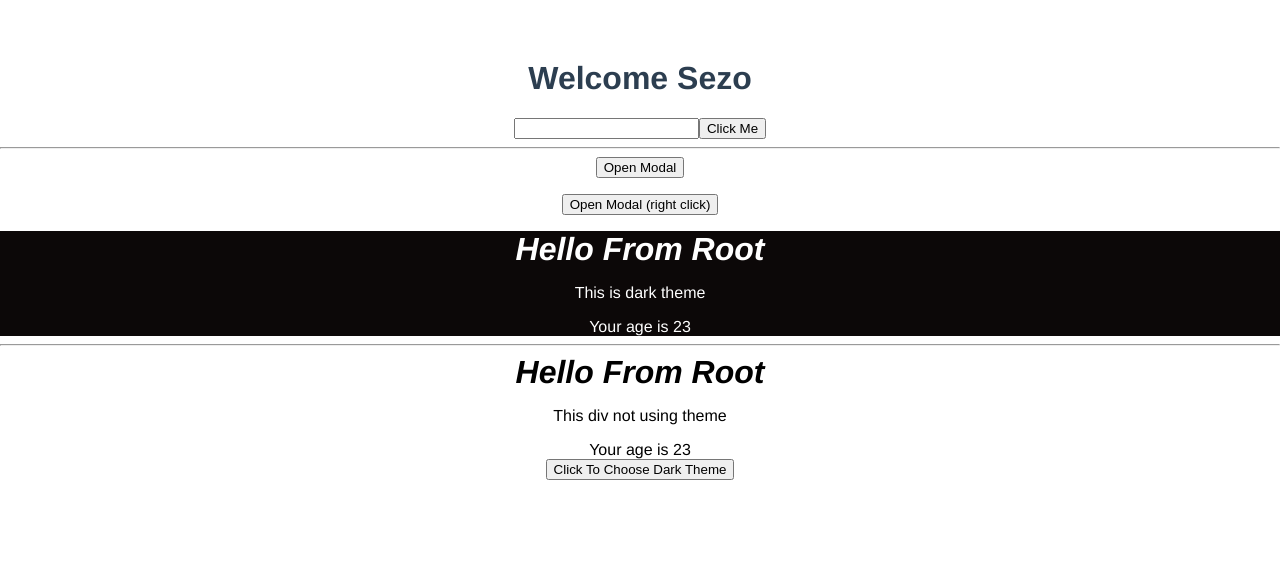
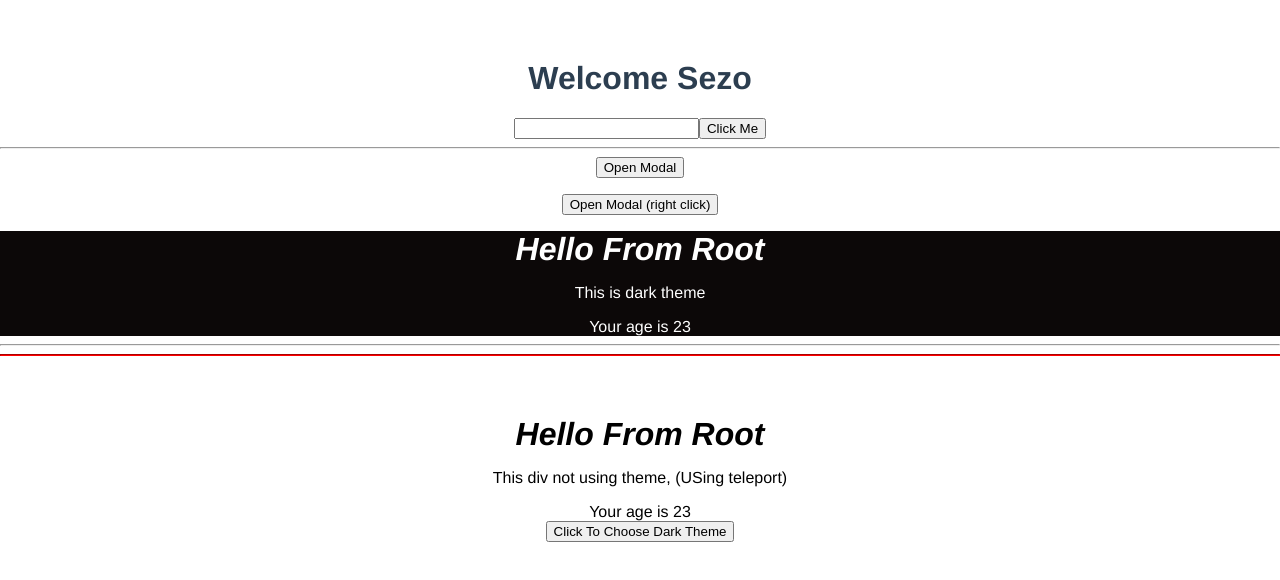
Before and after one commit to sezohessen/VueCLI, a Vue app: page / in a window 1280 px wide. Shown: the top 580 px of the page. Built offline with nearby package versions, Linux system fonts and the light colour scheme.

Commit message:
Vue using Teleport

```diff
--- a/public/index.html
+++ b/public/index.html
@@ -12,6 +12,8 @@
       <strong>We're sorry but <%= htmlWebpackPlugin.options.title %> doesn't work properly without JavaScript enabled. Please enable it to continue.</strong>
     </noscript>
     <div id="app"></div>
+    <hr style="border-color: red;">
+    <div class="modals"></div><!-- Using teleport component -->
     <!-- built files will be auto injected -->
   </body>
 </html>
--- a/src/App.vue
+++ b/src/App.vue
@@ -16,9 +16,11 @@
       </template>
       <h1>Welcome Hussien This is Vue3 Tutorial</h1><!-- Default Content slot -->
       <p>I hope you are doing great :) </p>
-  </modal>
+    </Modal>
   <hr>
-  <Modal :header="header" text="This div not using theme" :age="age" />
+  <teleport to='.modals' >
+    <Modal :header="header" text="This div not using theme, (USing teleport)" :age="age" />
+  </teleport>
 </template>
 
 <script>
@@ -54,7 +56,7 @@ export default {
 </script>
 
 <style>
-#app {
+#app,.modals {
   font-family: Avenir, Helvetica, Arial, sans-serif;
   -webkit-font-smoothing: antialiased;
   -moz-osx-font-smoothing: grayscale;
```
Lines whose indentation alone changed are shown as unchanged.
